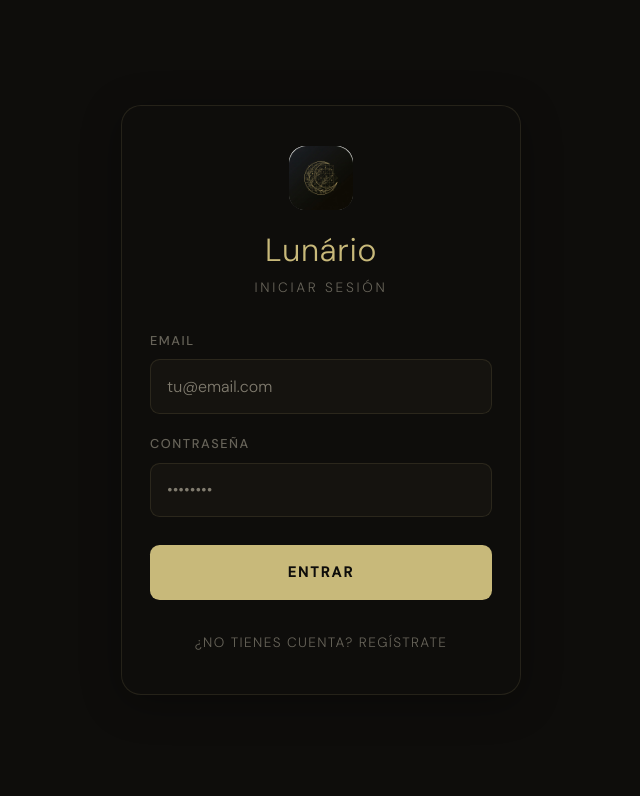
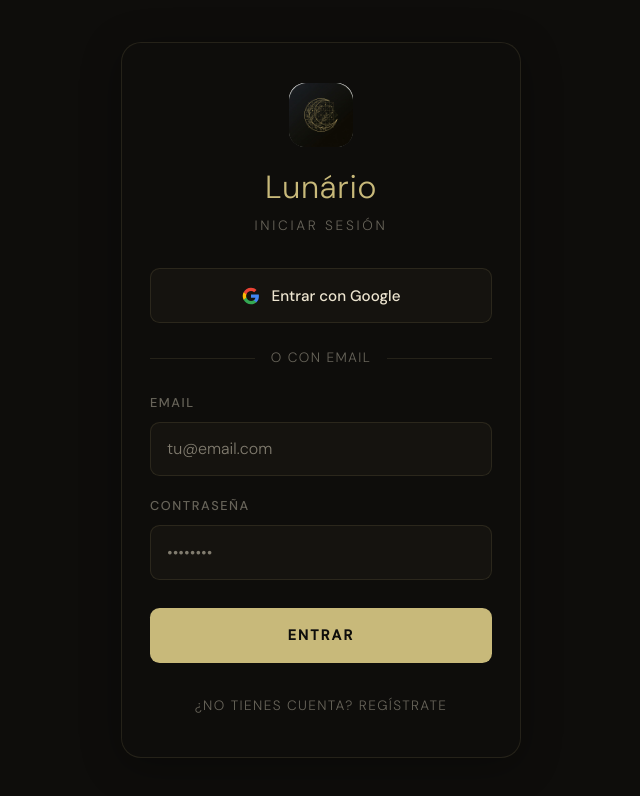
Before and after one commit to lcarcos/lunario, a Next.js app: page /login in a window 1280 px wide. Shown: the top 796 px of the page, without its empty margins (319-959 px from the left). Built offline with nearby package versions, Linux system fonts and the light colour scheme; no server answers.

Commit message:
feat: add Google login button and error handling on login page

```diff
--- a/src/app/(auth)/login/page.tsx
+++ b/src/app/(auth)/login/page.tsx
@@ -1,11 +1,14 @@
 'use client';
 
-import { useState } from 'react';
+import { useState, useEffect } from 'react';
 import { createClient } from '@/lib/supabase/client';
-import { useRouter } from 'next/navigation';
+import { useRouter, useSearchParams } from 'next/navigation';
 import { Loader2 } from 'lucide-react';
 
 export default function LoginPage() {
+  const router = useRouter();
+  const searchParams = useSearchParams();
+
   const [email, setEmail] = useState('');
   const [password, setPassword] = useState('');
   const [loading, setLoading] = useState(false);
@@ -13,7 +16,13 @@ export default function LoginPage() {
   const [isSignUp, setIsSignUp] = useState(false);
   const [successMessage, setSuccessMessage] = useState<string | null>(null);
 
-  const router = useRouter();
+  useEffect(() => {
+    const errorParam = searchParams.get('error');
+    if (errorParam) {
+      setError(errorParam);
+    }
+  }, [searchParams]);
+
   const supabase = createClient();
 
   const handleAuth = async (e: React.FormEvent) => {
@@ -46,6 +55,21 @@ export default function LoginPage() {
       }
     }
     setLoading(false);
+  };
+
+  const handleGoogleAuth = async () => {
+    setLoading(true);
+    setError(null);
+    const { error } = await supabase.auth.signInWithOAuth({
+      provider: 'google',
+      options: {
+        redirectTo: `${window.location.origin}/auth/callback`,
+      },
+    });
+    if (error) {
+      setError("Error al conectar con Google.");
+      setLoading(false);
+    }
   };
 
   return (
@@ -152,6 +176,55 @@ export default function LoginPage() {
             {successMessage}
           </div>
         )}
+
+        <button
+          type="button"
+          onClick={handleGoogleAuth}
+          disabled={loading}
+          style={{
+            width: '100%',
+            padding: '0.9rem',
+            marginBottom: '1.5rem',
+            borderRadius: '0.6rem',
+            border: '1px solid var(--border)',
+            backgroundColor: 'var(--card-bg)',
+            color: 'var(--text-primary)',
+            fontSize: '0.95rem',
+            fontWeight: 500,
+            cursor: 'pointer',
+            display: 'flex',
+            alignItems: 'center',
+            justifyContent: 'center',
+            gap: '0.75rem',
+            transition: 'background 0.2s',
+            opacity: loading ? 0.7 : 1,
+          }}
+          onMouseEnter={(e) => (e.currentTarget.style.backgroundColor = 'rgba(255,255,255,0.03)')}
+          onMouseLeave={(e) => (e.currentTarget.style.backgroundColor = 'var(--card-bg)')}
+        >
+          <svg width="18" height="18" viewBox="0 0 24 24" fill="none" xmlns="http://www.w3.org/2000/svg">
+            <path d="M22.56 12.25c0-.78-.07-1.53-.2-2.25H12v4.26h5.92c-.26 1.37-1.04 2.53-2.21 3.31v2.77h3.57c2.08-1.92 3.28-4.74 3.28-8.09z" fill="#4285F4"/>
+            <path d="M12 23c2.97 0 5.46-1 7.28-2.69l-3.57-2.77c-.99.69-2.26 1.1-3.71 1.1-2.87 0-5.3-1.94-6.16-4.53H2.18v2.84C3.99 20.53 7.7 23 12 23z" fill="#34A853"/>
+            <path d="M5.84 14.11a6.625 6.625 0 010-4.22V7.05H2.18a10.999 10.999 0 000 9.9l3.66-2.84z" fill="#FBBC05"/>
+            <path d="M12 5.38c1.62 0 3.06.56 4.21 1.64l3.15-3.15C17.45 2.09 14.97 1 12 1 7.7 1 3.99 3.47 2.18 7.05l3.66 2.84c.87-2.6 3.3-4.51 6.16-4.51z" fill="#EA4335"/>
+          </svg>
+          {isSignUp ? 'Regístrate con Google' : 'Entrar con Google'}
+        </button>
+
+        <div style={{
+          display: 'flex',
+          alignItems: 'center',
+          textAlign: 'center',
+          color: 'var(--text-secondary)',
+          fontSize: '0.85rem',
+          textTransform: 'uppercase',
+          letterSpacing: '0.1em',
+          marginBottom: '1.5rem',
+        }}>
+          <div style={{ flex: 1, height: '1px', background: 'var(--border)' }} />
+          <span style={{ margin: '0 1rem' }}>o con email</span>
+          <div style={{ flex: 1, height: '1px', background: 'var(--border)' }} />
+        </div>
 
         <form onSubmit={handleAuth} style={{
           display: 'flex',
```
